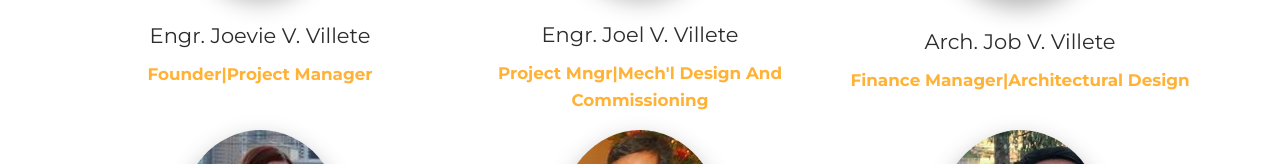
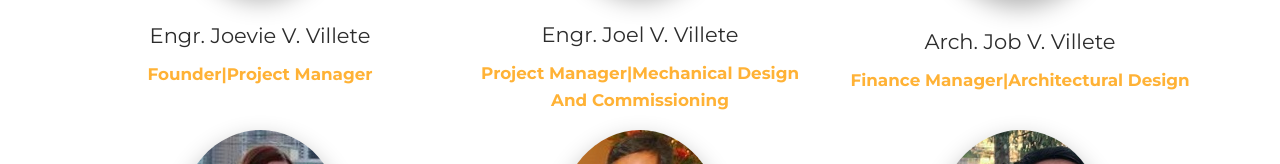
Before and after one commit to jhevy/Now-UI-Kit, a website: page index.html in a window 1280 px wide. Shown: the part 3304-3468 px from the top of the page. Drawn offline with Linux system fonts and the light colour scheme; some packages are replaced by stand-ins of ours.

Commit message:
Added New UI Kit File

```diff
--- a/index.html
+++ b/index.html
@@ -221,7 +221,7 @@
               <div class="team-player">
                 <img src="./img/joel.jpg" alt="thumbnail-image" class="rounded-circle img-fluid img-raised">
                 <h4>Engr. Joel  V. Villete</h4>
-                <p class="category text-warning">Project Mngr|Mech'l design and commissioning</p>
+                <p class="category text-warning">Project Manager|Mechanical design and commissioning</p>
 
               </div>
             </div>
```
